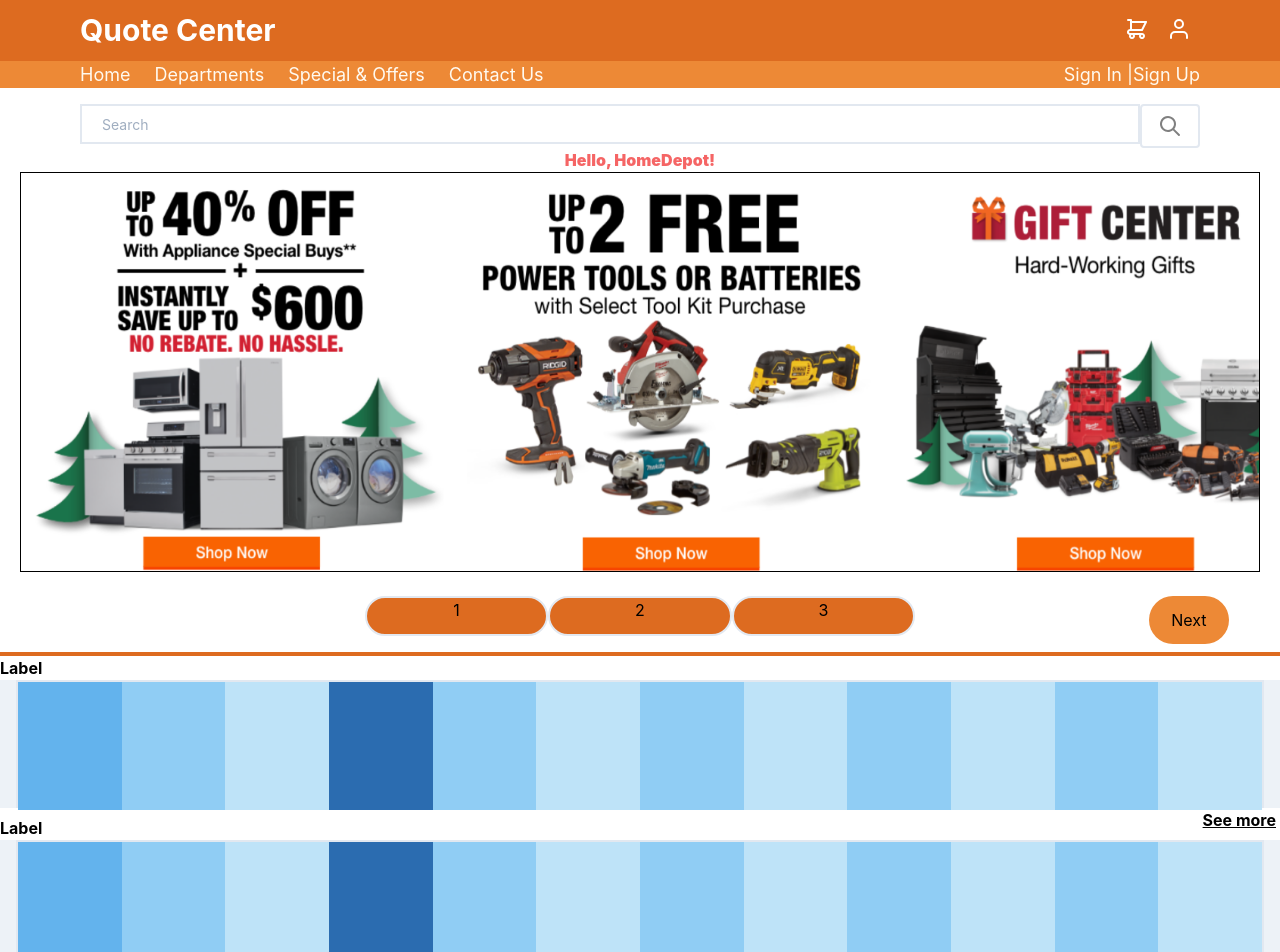
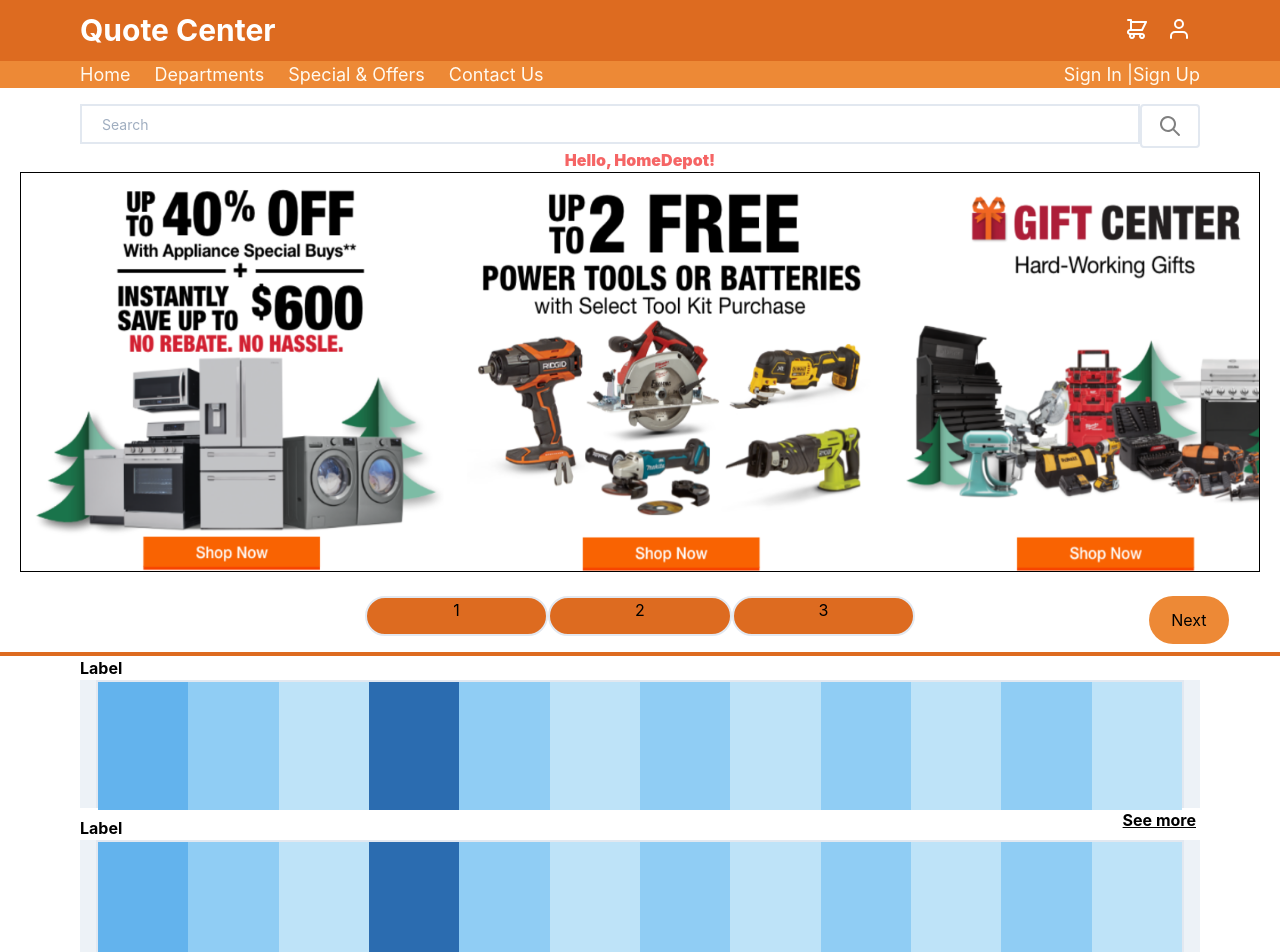
Before and after one commit to alberto-clara/qc-capstone, a React (Create React App) app in the folder front-end/react-docker-app/: page / in a window 1280 px wide. Shown: the top 952 px of the page. Built offline with nearby package versions, Linux system fonts and the light colour scheme; no server answers.

Commit message:
fix spacing

```diff
--- a/front-end/react-docker-app/src/components/Home.jsx
+++ b/front-end/react-docker-app/src/components/Home.jsx
@@ -27,7 +27,7 @@ export function Home(props) {
 
 
     </div>);
-  const recommend = (<div className=" w-full h-40 lg:justify-center lg:px-15">
+  const recommend = (<div className=" w-full h-40 lg:justify-center lg:px-20 pr-5 pl-5">
         <div className="  font-bold">Label</div>
         <div className="px-4 bg-gray-200">
             <div className="flex border-2 h-32">
```
